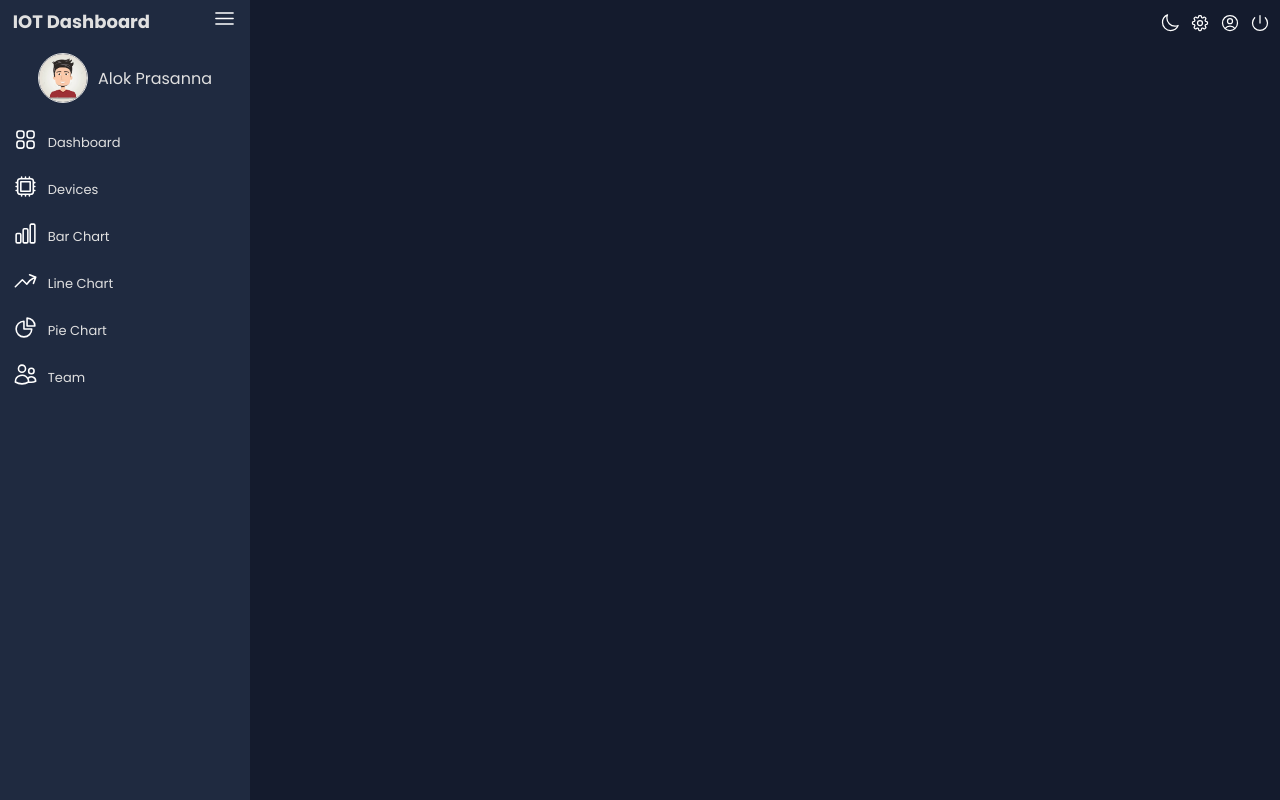
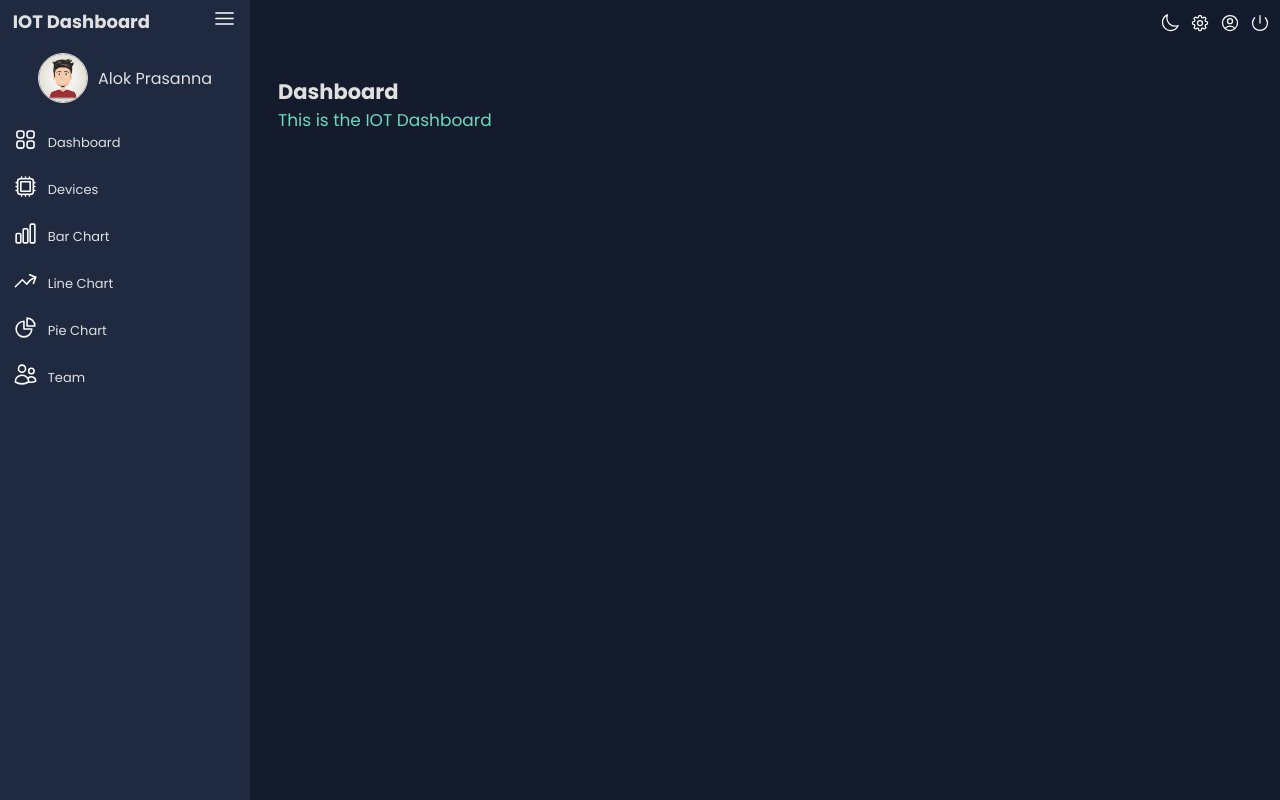
Before and after one commit to AlokPrasanna/IOT_dashboard-frontend, a React (Vite) app: page / in a window 1280 px wide. Built offline with nearby package versions, Linux system fonts and the light colour scheme.

Commit message:
Created page title component

```diff
--- /dev/null
+++ b/src/components/molecules/PageTitle/PageTitle.tsx
@@ -0,0 +1,26 @@
+import React from 'react';
+import "./pageTitle.scss";
+import { useTheme } from '../../../context/Theme/ThemeContext';
+
+interface PageTitleProps {
+    title:string,
+    subTitle:string
+}
+
+const PageTitle:React.FC<PageTitleProps> = ({title , subTitle}) => {
+    const {colors} = useTheme();
+
+    if(colors){
+        document.documentElement.style.setProperty('--page_title_bgcolor' , colors.primary[400]);
+        document.documentElement.style.setProperty('--text_color' , colors.grey[100]);
+        document.documentElement.style.setProperty('--subtitle_color' , colors.greenAccent[400]);
+    }
+  return (
+    <div className='page-title-content'>
+      <span className='page-title'>{title}</span>
+      <p className='page-subtitle'>{subTitle}</p>
+    </div>
+  )
+}
+
+export default PageTitle
--- /dev/null
+++ b/src/components/molecules/PageTitle/pageTitle.scss
@@ -0,0 +1,14 @@
+.page-title-content{
+    padding: 4px 8px;
+}
+
+.page-title{
+    color: var(--text_color);
+    font-size: 21px;
+    font-weight: 700;
+}
+
+.page-subtitle{
+    color: var(--subtitle_color);
+    font-size: 17px;
+}
--- a/src/components/molecules/index.ts
+++ b/src/components/molecules/index.ts
@@ -1,9 +1,11 @@
 // -------------------- Imports --------------------
 import HeaderBar from "./HeaderBar/HeaderBar";
 import SideBar from "./SideBar/SideBar";
+import PageTitle from "./PageTitle/PageTitle";
 
 // -------------------- Exports --------------------
 export {
     HeaderBar,
-    SideBar
+    SideBar,
+    PageTitle
 }
--- a/src/pages/Dashboard/Dashboard.tsx
+++ b/src/pages/Dashboard/Dashboard.tsx
@@ -1,9 +1,14 @@
-import React from 'react'
+import React from 'react';
+import { PageTitle } from '../../components/molecules';
+import "./dashboard.scss"
 
 const Dashboard:React.FC = () => {
   return (
-    <div>
-
+    <div className='dashboard-content'>
+      <PageTitle
+        title='Dashboard'
+        subTitle='This is the IOT Dashboard'
+      />
     </div>
   )
 }
--- /dev/null
+++ b/src/pages/Dashboard/dashboard.scss
@@ -0,0 +1,5 @@
+.dashboard-content{
+    margin: 20px;
+    display: flex;
+    flex-direction: column;
+}
```
